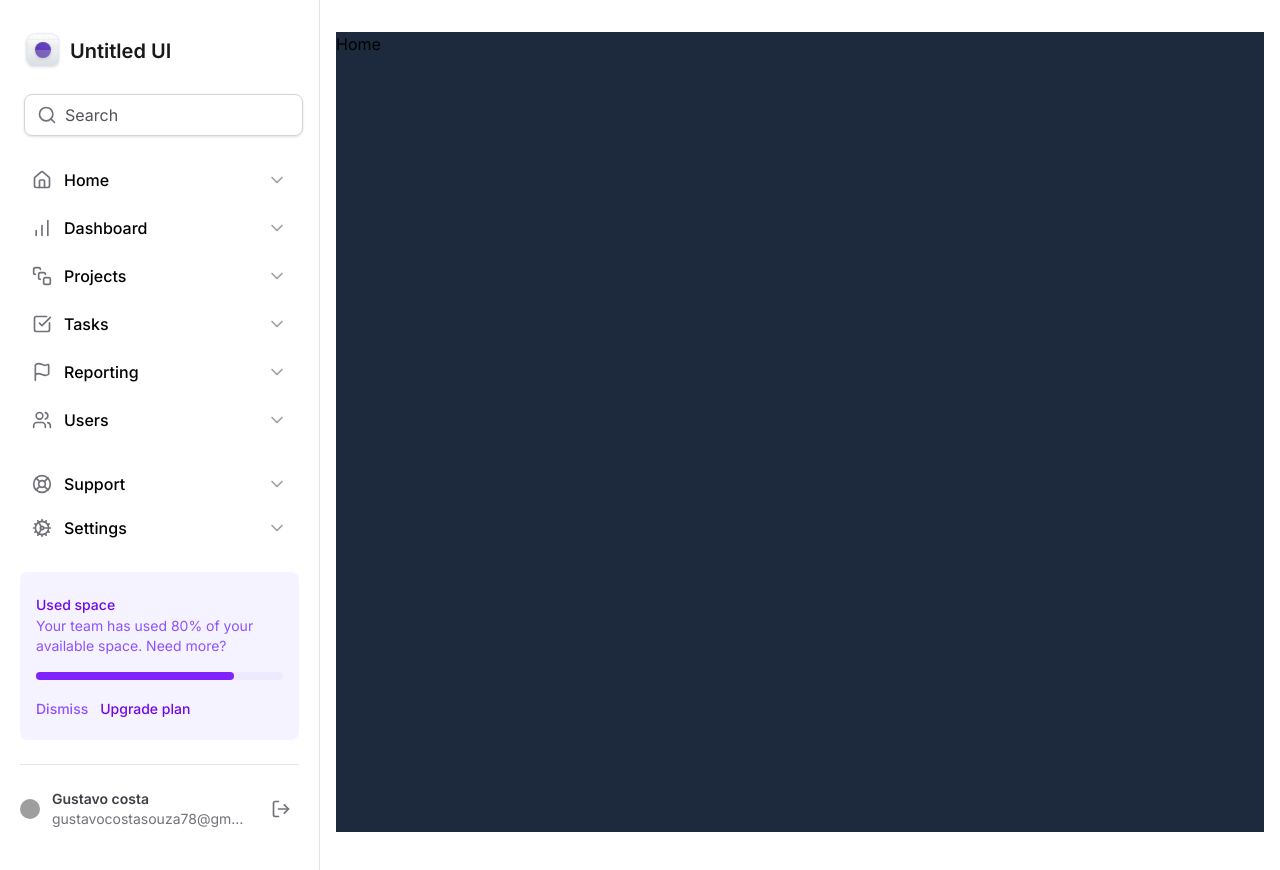
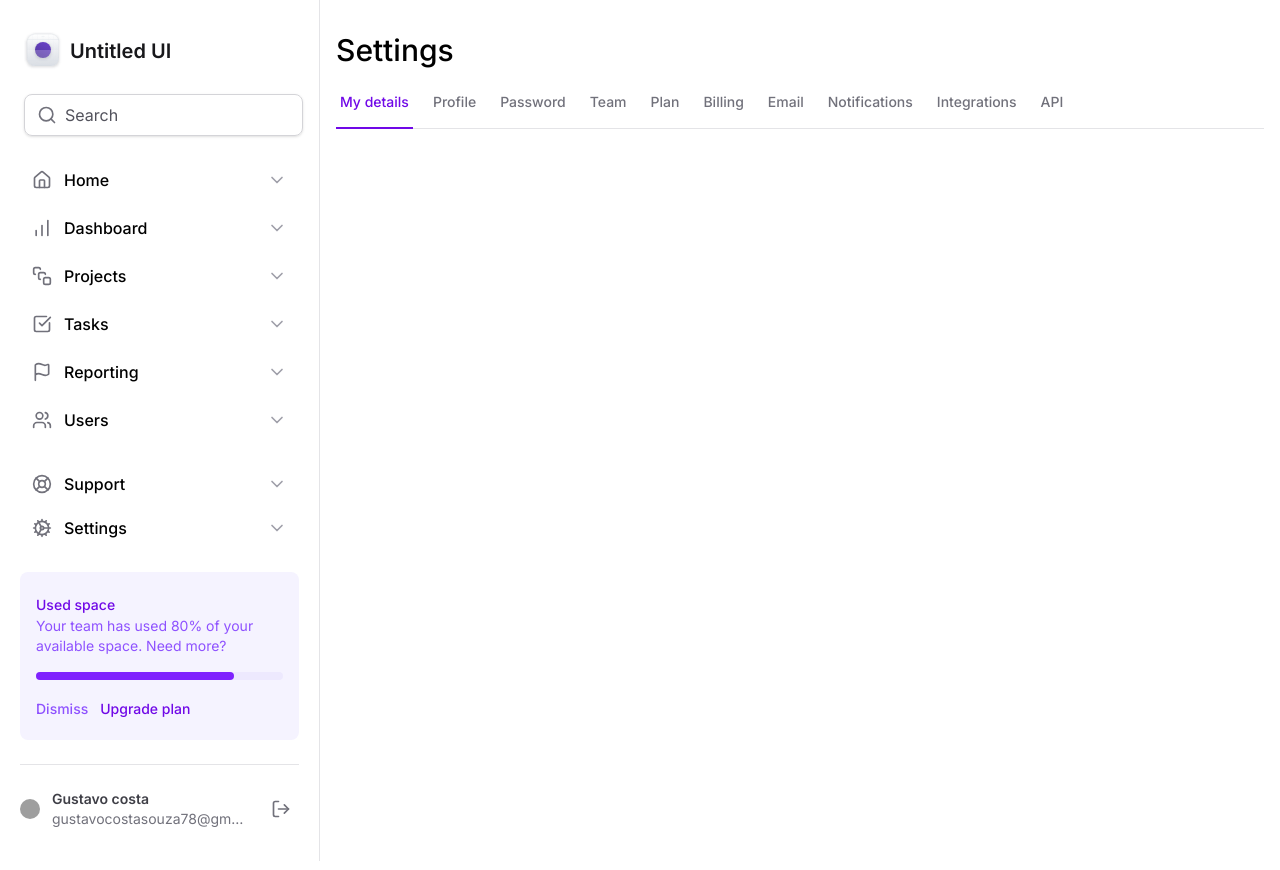
Before and after one commit to gustavobreack3257/projeto-pratico-ignite-feed, a Next.js app: page / in a window 1280 px wide. Shown: the top 870 px of the page. Built offline with nearby package versions, Linux system fonts and the light colour scheme; grey boxes are pictures that could not be loaded.

Commit message:
feat: Formulation - Tabs with Radix Tabs

```diff
--- a/package.json
+++ b/package.json
@@ -10,8 +10,10 @@
     "format": "biome format --write"
   },
   "dependencies": {
+    "framer-motion": "^12.40.0",
     "lucide-react": "^1.16.0",
     "next": "16.2.6",
+    "radix-ui": "^1.5.0",
     "react": "19.2.4",
     "react-dom": "19.2.4"
   },
--- a/src/app/layout.tsx
+++ b/src/app/layout.tsx
@@ -15,7 +15,7 @@
   children: React.ReactNode;
 }>) {
   return (
-    <html lang="en">
+    <html lang="en" className="antialiased">
       <body className={inter.className}>
         <div className="grid min-h-screen grid-columns-app">
           <Sidebar />
--- a/src/app/page.tsx
+++ b/src/app/page.tsx
@@ -1,3 +1,11 @@
+import { SettingTabs } from "@/components/SettingsTabs";
+
 export default function Home() {
-  return <div className="flex h-screen bg-slate-800">Home</div>;
+  return (
+    <>
+      <h1 className="to-zinc-900 text-3xl font-medium">Settings</h1>
+
+      <SettingTabs />
+    </>
+  );
 }
--- /dev/null
+++ b/src/components/SettingsTabs/TabItem.tsx
@@ -0,0 +1,24 @@
+"use client";
+
+import { div } from "framer-motion/client";
+import { Tabs } from "radix-ui";
+
+export interface TabItemProps {
+  value: string;
+  title: string;
+  isSelected: boolean;
+}
+export function TabItem({ value, title, isSelected }: TabItemProps) {
+  return (
+    <Tabs.Trigger
+      value={value}
+      className="relative px-1 pb-4 text-sm font-medium text-zinc-500 hover:text-violet-700 data-[state=active]:text-violet-700"
+    >
+      <span>{title}</span>
+
+      {isSelected && (
+        <div className="absolute -bottom-px left-0 right-0 h-0.5 bg-violet-700" />
+      )}
+    </Tabs.Trigger>
+  );
+}
--- /dev/null
+++ b/src/components/SettingsTabs/index.tsx
@@ -0,0 +1,58 @@
+"use client";
+
+import { Tabs } from "radix-ui";
+import { TabItem } from "./TabItem";
+import { useState } from "react";
+
+export function SettingTabs() {
+  const [currentTab, setCurrentTab] = useState("tab1");
+  return (
+    <Tabs.Root value={currentTab} onValueChange={setCurrentTab}>
+      <Tabs.List className="mt-6 flex w-full items-center gap-4 border-b border-zinc-200">
+        <TabItem
+          value="tab1"
+          title="My details"
+          isSelected={currentTab === "tab1"}
+        />
+
+        <TabItem
+          value="tab2"
+          title="Profile"
+          isSelected={currentTab === "tab2"}
+        />
+        <TabItem
+          value="tab3"
+          title="Password"
+          isSelected={currentTab === "tab3"}
+        />
+        <TabItem value="tab4" title="Team" isSelected={currentTab === "tab4"} />
+        <TabItem value="tab5" title="Plan" isSelected={currentTab === "tab5"} />
+        <TabItem
+          value="tab6"
+          title="Billing"
+          isSelected={currentTab === "tab6"}
+        />
+        <TabItem
+          value="tab7"
+          title="Email"
+          isSelected={currentTab === "tab7"}
+        />
+        <TabItem
+          value="tab8"
+          title="Notifications"
+          isSelected={currentTab === "tab8"}
+        />
+        <TabItem
+          value="tab9"
+          title="Integrations"
+          isSelected={currentTab === "tab9"}
+        />
+        <TabItem
+          value="tab10"
+          title="API"
+          isSelected={currentTab === "tab10"}
+        />
+      </Tabs.List>
+    </Tabs.Root>
+  );
+}
```
Also changed, not shown: 1 other file (tests, documents, lock files or other folders).
